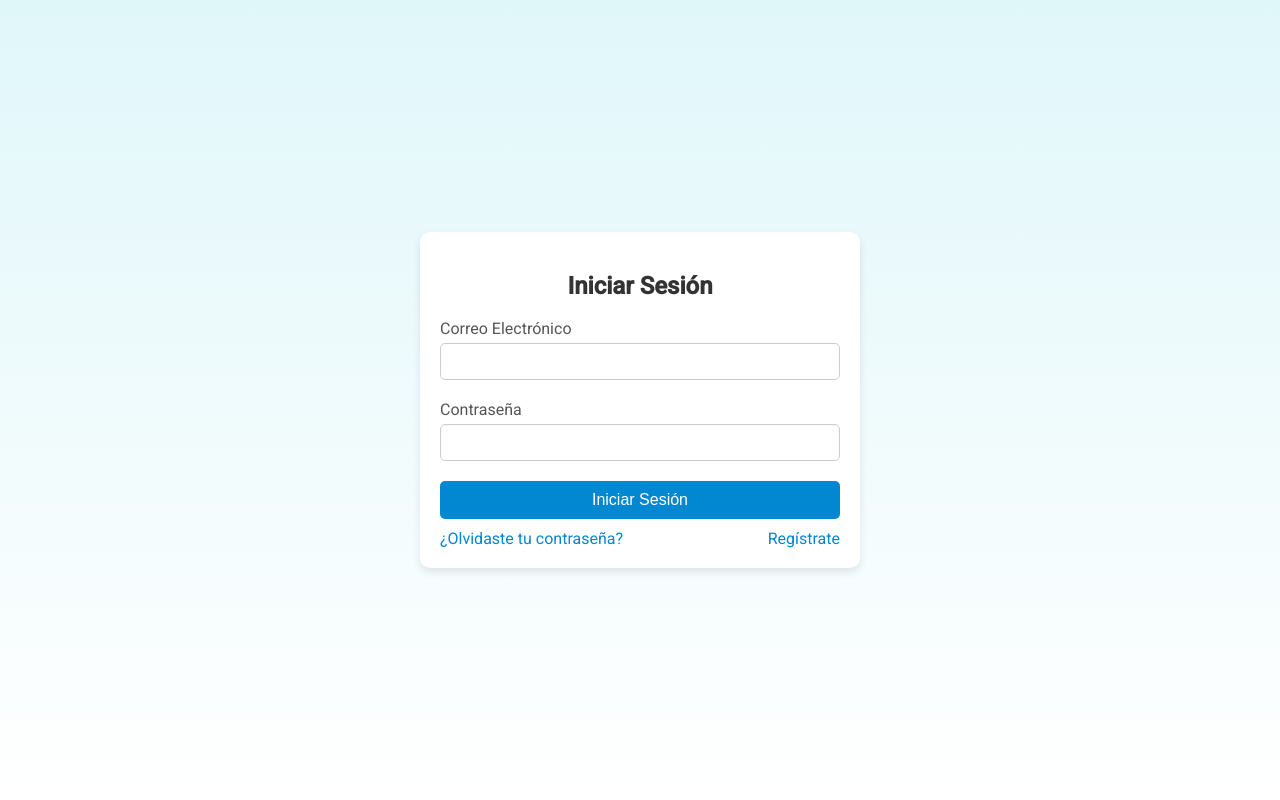
After one commit to Ivan-Torres1/FastAPI-Jinja2-Oauth, a FastAPI app: template templates/iniciosesion.html in a window 1280 px wide. The commit adds this page. Run offline with FastAPI, Linux system fonts and the light colour scheme; the template is opened without the code that fills it, so the values that code supplies are empty.

Commit message:
Avanzamos con la base de datos, ahora solo se puede ingresar al perfil de un usuario con el ID que tengan guardado en su base de datos. Posteriormente crearemos una pagina donde deban registrarse y guardar todos sus datos para posteriormente a eso, iniciar sesion

```diff
--- a/app.py
+++ b/app.py
@@ -2,9 +2,16 @@ from fastapi import FastAPI,Request
 from fastapi.responses import HTMLResponse
 from fastapi.templating import Jinja2Templates
 from fastapi.staticfiles import StaticFiles
+import conexionDB as c
+
+
+
+
 """
 By Ivan Torres
 Hacer una aplicacion donde insertando el ID de un usuario,puedas tener una web con todos sus datos
+
+4/7
 
 """
 
@@ -15,24 +22,26 @@ templates = Jinja2Templates(directory="templates")
 app.mount("/static", StaticFiles(directory="static"), name="static")
 
 
-@app.get("/user/",response_class=HTMLResponse)
-async def page(request: Request):
-    information = {"request": request,
-    "nameUser": "Ivan Torres",
-    "cargoUser": "Lider",
-    "idUser": "1",
-    "permisoLevelUser": "9",
-    "userDni": 47103883}
-    return templates.TemplateResponse("index.html",information)
+@app.get("/")
+async def saludo():
+    return "HELLO WORLD"
+
+
+@app.get("/user/{id}",response_class=HTMLResponse)
+async def page(id,request:Request):
+    user = c.get_user(id)
+    if user is None:
+        return templates.TemplateResponse("msgerror.html",{"request":request,"number_error":404})
+    else:
+        user["request"] = request
+        return templates.TemplateResponse("index.html",user)
 
 
 @app.get("/user/contact",response_class=HTMLResponse)
 async def contact(request:Request):
-    information = {"request": request,
-    "nameUser": "Ivan Torres",
-    "userGmail": "ivantorres2076@gmail.com",
-    "numberUser": "341 349 8566",
-    "auxNumberUser": "341 386 8750",
-    "igUser": "ivan.torres77",
-    "idUser": 1}
     return templates.TemplateResponse("contact.html",information)
+
+
+@app.get("/user/sesion",response_class=HTMLResponse)
+async def sesion(request:Request):
+    return templates.TemplateResponse("iniciosesion.html",{"request":request})
--- /dev/null
+++ b/conexionDB.py
@@ -0,0 +1,64 @@
+from typing import Optional, List
+from sqlmodel import Field, SQLModel, Relationship,create_engine,Session,select
+from envparse import Env
+import mysql.connector
+
+pathEnv = "config/.env"
+env = Env()
+env.read_envfile(pathEnv)
+
+
+host = env.str("host")
+database = env.str("database")
+userDB = env.str("user")
+password = env.str("password")
+
+urlBD = f"mysql+mysqlconnector://{userDB}:{password}@{host}/{database}"
+
+engine = create_engine(url=urlBD,echo=True)
+
+
+class Usuarios(SQLModel, table=True):
+    id: Optional[int] = Field(default=None, primary_key=True)
+    nombre: str
+    cargo_empresa: Optional[str] = None
+    nivel_permisos: Optional[int] = None
+    dni: str
+
+class Perfil_usuarios(SQLModel, table=True):
+    id: Optional[int] = Field(default=None, primary_key=True)
+    usuario_id: int = Field(foreign_key="usuarios.id")
+    gmail: Optional[str] = None
+    telefono: Optional[str] = None
+    telefono_auxiliar: Optional[str] = None
+    redes_sociales: Optional[str] = None
+
+
+
+def get_user(id:int):
+    with Session(engine) as session:
+        selection = select(Usuarios).where(Usuarios.id == id)
+        user = session.exec(selection).first()
+        if user is None:
+            return None
+        else:
+            return user.dict()
+
+
+
+
+# Prueba
+# with Session(engine) as session:
+#     selection = select(Usuarios,Perfil_usuarios).join(Perfil_usuarios,
+#      Perfil_usuarios.usuario_id == Usuarios.id)
+#     user = session.exec(selection).first()
+#     print(user[1].telefono)
+
+
+
+
+
+
+#     session.add(user)
+#     session.add(infoUser)
+#     session.commit()
--- /dev/null
+++ b/static/css/sesion.css
@@ -0,0 +1,78 @@
+body {
+    display: flex;
+    justify-content: center;
+    align-items: center;
+    height: 100vh;
+    background: linear-gradient(to bottom, #e0f7fa, #ffffff);
+    font-family: 'Roboto', sans-serif;
+    margin: 0;
+}
+
+.login-container {
+    display: flex;
+    justify-content: center;
+    align-items: center;
+    width: 100%;
+    max-width: 400px;
+    padding: 20px;
+    box-shadow: 0 4px 8px rgba(0, 0, 0, 0.1);
+    border-radius: 10px;
+    background-color: #ffffff;
+}
+
+.login-box {
+    width: 100%;
+}
+
+h2 {
+    text-align: center;
+    color: #333333;
+}
+
+.input-group {
+    margin-bottom: 20px;
+}
+
+label {
+    display: block;
+    margin-bottom: 5px;
+    color: #555555;
+}
+
+input {
+    width: 100%;
+    padding: 10px;
+    border: 1px solid #cccccc;
+    border-radius: 5px;
+    box-sizing: border-box;
+}
+
+.login-button {
+    width: 100%;
+    padding: 10px;
+    background-color: #0288d1;
+    color: #ffffff;
+    border: none;
+    border-radius: 5px;
+    cursor: pointer;
+    font-size: 16px;
+}
+
+.login-button:hover {
+    background-color: #0277bd;
+}
+
+.links {
+    display: flex;
+    justify-content: space-between;
+    margin-top: 10px;
+}
+
+.links a {
+    color: #0288d1;
+    text-decoration: none;
+}
+
+.links a:hover {
+    text-decoration: underline;
+}
--- /dev/null
+++ b/templates/iniciosesion.html
@@ -0,0 +1,32 @@
+<!DOCTYPE html>
+<html lang="es">
+<head>
+    <meta charset="UTF-8">
+    <meta name="viewport" content="width=device-width, initial-scale=1.0">
+    <title>Inicio de Sesión</title>
+    <link href="https://fonts.googleapis.com/css2?family=Roboto:wght@400;500&display=swap" rel="stylesheet">
+    <link rel="stylesheet" href="{{ url_for('static', path='/css/sesion.css') }}">
+</head>
+<body>
+    <div class="login-container">
+        <div class="login-box">
+            <h2>Iniciar Sesión</h2>
+            <form>
+                <div class="input-group">
+                    <label for="email">Correo Electrónico</label>
+                    <input type="email" id="email" required>
+                </div>
+                <div class="input-group">
+                    <label for="password">Contraseña</label>
+                    <input type="password" id="password" required>
+                </div>
+                <button type="submit" class="login-button">Iniciar Sesión</button>
+                <div class="links">
+                    <a href="#">¿Olvidaste tu contraseña?</a>
+                    <a href="#">Regístrate</a>
+                </div>
+            </form>
+        </div>
+    </div>
+</body>
+</html>
```
Also changed, not shown: static/css/errorstyle.css (added, +50 -0 lines), templates/index.html (+5 -5 lines), templates/msgerror.html (added, +19 -0 lines), 2 other files.
